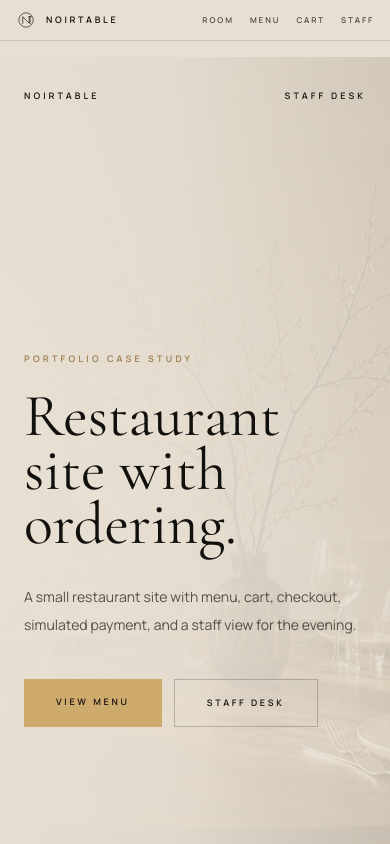
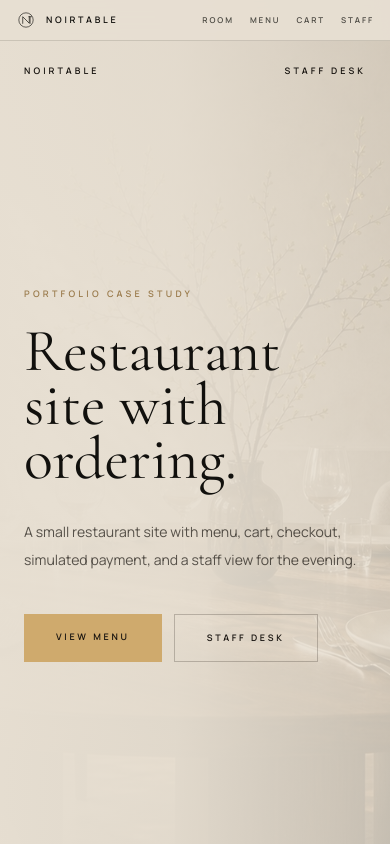
Before and after one commit to noirectinea/noirtable, a Next.js app: page /case-study in a window 390 px wide. Shown: the top 844 px of the page. Built offline with nearby package versions, Linux system fonts and the light colour scheme.

Commit message:
Remove hero overscroll background gap

```diff
--- a/src/app/globals.css
+++ b/src/app/globals.css
@@ -55,6 +55,7 @@
 html {
   scroll-behavior: auto;
   scroll-padding-top: 64px;
+  overscroll-behavior-y: none;
   overflow-x: clip;
   width: 100%;
 }
@@ -71,6 +72,7 @@ body {
   font-family: "Manrope", "Helvetica Neue", Arial, Helvetica, sans-serif;
   letter-spacing: 0;
   min-width: 0;
+  overscroll-behavior-y: none;
   overflow-x: clip;
   width: 100%;
 }
--- a/src/components/CaseStudyPage.tsx
+++ b/src/components/CaseStudyPage.tsx
@@ -78,10 +78,10 @@ export function CaseStudyPage() {
         ]}
       />
 
-      <div className="pt-[57px] lg:pl-[104px] lg:pt-0">
+      <div className="lg:pl-[104px]">
         <section
-          className="relative grid min-h-screen overflow-hidden border-b border-[#2d261f]/15 px-6 py-8 sm:px-10 lg:grid-cols-[44%_56%] lg:px-0 lg:py-0"
-          style={{ minHeight: "100vh", overflow: "hidden", position: "relative" }}
+          className="relative grid min-h-svh overflow-hidden border-b border-[#2d261f]/15 px-6 pb-8 pt-20 sm:px-10 sm:py-8 lg:min-h-screen lg:grid-cols-[44%_56%] lg:px-0 lg:py-0"
+          style={{ overflow: "hidden", position: "relative" }}
         >
           <StableImageFrame
             src="/images/hero/noirtable-room.jpg"
@@ -97,12 +97,12 @@ export function CaseStudyPage() {
           <div className="absolute inset-0 bg-[#e7dfd2]/72" />
           <div className="absolute inset-0 bg-[linear-gradient(90deg,rgba(231,223,210,0.97)_0%,rgba(231,223,210,0.88)_45%,rgba(231,223,210,0.44)_100%)]" />
 
-          <header className="absolute left-6 right-6 top-8 z-10 flex items-center justify-between text-[9px] font-semibold uppercase tracking-[0.34em] text-[#17130f] sm:left-10 sm:right-10 lg:left-16 lg:right-16">
+          <header className="absolute left-6 right-6 top-16 z-10 flex items-center justify-between text-[9px] font-semibold uppercase tracking-[0.34em] text-[#17130f] sm:left-10 sm:right-10 sm:top-8 lg:left-16 lg:right-16">
             <Link href="/">Noirtable</Link>
             <Link href="/staff">Staff desk</Link>
           </header>
 
-          <div className="relative z-10 flex min-h-screen flex-col justify-center pb-14 pt-28 lg:px-16">
+          <div className="relative z-10 flex min-h-[calc(100svh-112px)] flex-col justify-center pb-14 pt-28 lg:min-h-screen lg:px-16">
             <p className="text-[9px] font-semibold uppercase tracking-[0.36em] text-[#9b7c4d]">
               Portfolio case study
             </p>
--- a/src/components/FoodOrderingPage.tsx
+++ b/src/components/FoodOrderingPage.tsx
@@ -186,9 +186,9 @@ export function FoodOrderingPage() {
         ]}
       />
 
-      <div className="pt-[49px] lg:pl-[104px] lg:pt-0">
+      <div className="lg:pl-[104px]">
         <section
-          className="relative min-h-[calc(100svh-49px)] border-b border-[#2d261f]/15 lg:min-h-screen"
+          className="relative min-h-svh border-b border-[#2d261f]/15 lg:min-h-screen"
           style={{ overflow: "hidden", position: "relative" }}
         >
           <StableImageFrame
@@ -221,8 +221,8 @@ export function FoodOrderingPage() {
             </a>
           </header>
 
-          <div className="grid min-h-[calc(100svh-49px)] lg:min-h-screen lg:grid-cols-[42%_58%]">
-            <div className="relative z-20 grid content-center px-6 pb-32 pt-14 lg:px-16 lg:pb-12 lg:pt-36">
+          <div className="grid min-h-svh lg:min-h-screen lg:grid-cols-[42%_58%]">
+            <div className="relative z-20 grid content-center px-6 pb-32 pt-24 lg:px-16 lg:pb-12 lg:pt-36">
               <h1 className="font-serif text-5xl leading-[0.95] tracking-[-0.01em] text-[#11100d] sm:text-7xl lg:text-[5.6rem]">
                 Noirtable
               </h1>
```
